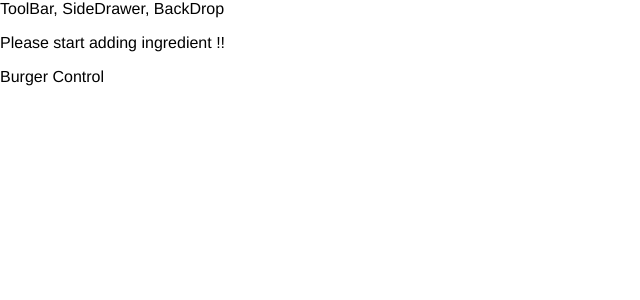
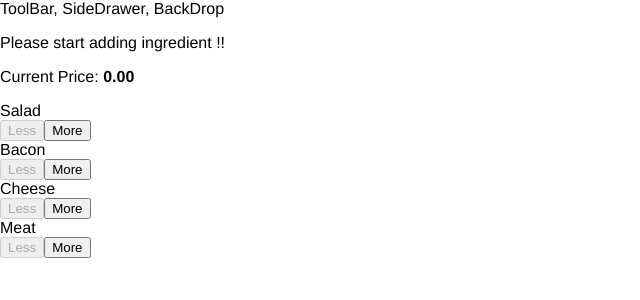
Before and after one commit to chatchanmongkola/burger-demo, a React app: page / in a window 1280 px wide. Shown: the top 300 px of the page, without its empty margins (0-640 px from the left). Built offline with nearby package versions, Linux system fonts and the light colour scheme.

Commit message:
add BuildControl, show total price

```diff
--- /dev/null
+++ b/src/components/Burger/BuildControls/BuildControl/BuildControl.css
@@ -0,0 +1,56 @@
+.BuildControl {
+    display: flex;
+    justify-content: space-between;
+    align-items: center;
+    margin: 5px 0;
+}
+
+.BuildControl button {
+    display: block;
+    font: inherit;
+    padding: 5px;
+    margin: 0 5px;
+    width: 80px;
+    border: 1px solid #AA6817;
+    cursor: pointer;
+    outline: none;
+}
+
+.BuildControl button:disabled {
+    background-color: #AC9980;
+    border: 1px solid #7E7365;
+    color: #ccc;
+    cursor: default;
+}
+
+.BuildControl button:hover:disabled {
+    background-color: #AC9980;
+    color: #ccc;
+    cursor: not-allowed;
+}
+
+.Label {
+    padding: 10px;
+    font-weight: bold;
+    width: 80px;
+}
+
+.BuildControl .Less {
+    background-color: #D39952;
+    color: white;
+}
+
+.BuildControl .More {
+    background-color: #8F5E1E;
+    color: white;
+}
+
+.BuildControl .Less:hover, .BuildControl .Less:active {
+    background-color: #DAA972;
+    color: white;
+}
+
+.BuildControl .More:hover,.BuildControl .More:active {
+    background-color: #99703F;
+    color: white;
+}
--- /dev/null
+++ b/src/components/Burger/BuildControls/BuildControl/BuildControl.js
@@ -0,0 +1,17 @@
+import React from 'react'
+import classes from './BuildControl.css'
+
+const buildControl = (props) => (
+    <div className={classes.BuildControl}>
+        <div className={classes.Label}>{props.label}</div>
+        <button
+            className={classes.Less}
+            onClick={props.removed}
+            disabled={props.disabled}>Less</button>
+        <button
+            className={classes.More}
+            onClick={props.added}>More</button>
+    </div>
+)
+
+export default buildControl
--- /dev/null
+++ b/src/components/Burger/BuildControls/BuildControls.css
@@ -0,0 +1,10 @@
+.BuildControls{
+    width: 100%;
+    background-color: #cf8f2e;
+    display: flex;
+    flex-flow: column;
+    align-items: center;
+    box-shadow: 0 2px 1px #ccc;
+    margin: auto;
+    padding: 10px 0;
+}
--- /dev/null
+++ b/src/components/Burger/BuildControls/BuildControls.js
@@ -0,0 +1,28 @@
+import React from 'react'
+import classes from './BuildControls.css'
+import BuildControl from './BuildControl/BuildControl'
+
+const controls = [
+    { label: 'Salad',type: 'salad'},
+    { label: 'Bacon',type: 'bacon'},
+    { label: 'Cheese',type: 'cheese'},
+    { label: 'Meat',type: 'meat'},
+]
+
+
+const buildControls = (props) => (
+    <div className={classes.BuildControls}>
+        <p>Current Price: <strong>{props.price.toFixed(2)}</strong></p>
+        {controls.map(ctrl => (
+            <BuildControl
+                key={ctrl.label}
+                label={ctrl.label}
+                added={() => props.ingredientAdded(ctrl.type)}
+                removed={() => props.ingredientRemoved(ctrl.type)}
+                disabled={props.disabled[ctrl.type]}
+                />
+        ))}
+    </div>
+)
+
+export default buildControls
--- a/src/containers/BurgerBuilder/BurgerBuilder.js
+++ b/src/containers/BurgerBuilder/BurgerBuilder.js
@@ -1,6 +1,14 @@
 import React, { Component } from 'react'
 import Aux from '../../hoc/Aux'
 import Burger from '../../components/Burger/Burger'
+import BuildControls from '../../components/Burger/BuildControls/BuildControls'
+
+const INGREDIENT_PRICE = {
+    salad: 1.5,
+    cheese: 2,
+    meat: 4.8,
+    bacon: 6.2
+}
 
 class BurgerBuilder extends Component{
 
@@ -10,15 +18,54 @@
             bacon:0,
             cheese:0,
             meat: 0
-        }
+        },
+        totalPrice: 0
     }
 
+    addIngredientHandler = (type) => {
+        const oldCount = this.state.ingredients[type]
+        const updateCount = oldCount + 1
+        const updateIngredient = {...this.state.ingredients}
+        updateIngredient[type] = updateCount
+        const priceAddition = INGREDIENT_PRICE[type]
+        const oldPrice = this.state.totalPrice
+        const newPrice = oldPrice + priceAddition
+        this.setState({totalPrice: newPrice,ingredients: updateIngredient})
+    }
+
+    removeIngredientHandler = (type) => {
+        const oldCount = this.state.ingredients[type]
+        if(oldCount <= 0){
+            return
+        }
+        const updateCount = oldCount - 1
+        const updateIngredient = {...this.state.ingredients}
+        updateIngredient[type] = updateCount
+        const priceDeduction = INGREDIENT_PRICE[type]
+        const oldPrice = this.state.totalPrice
+        const newPrice = oldPrice - priceDeduction
+        this.setState({totalPrice: newPrice, ingredients: updateIngredient})
+
+    }
 
     render(){
+
+        const disableInfo = {
+            ...this.state.ingredients
+        }
+        for(let key in disableInfo){
+            disableInfo[key] = disableInfo[key] <= 0
+        }
+        // {salad:true, meat:false}
+
         return(
             <Aux>
                 <Burger ingredients={this.state.ingredients}/>
-                <div>Burger Control</div>
+                <BuildControls
+                    ingredientAdded={this.addIngredientHandler}
+                    ingredientRemoved={this.removeIngredientHandler}
+                    disabled={disableInfo}
+                    price={this.state.totalPrice}/>
             </Aux>
         )
     }
```
